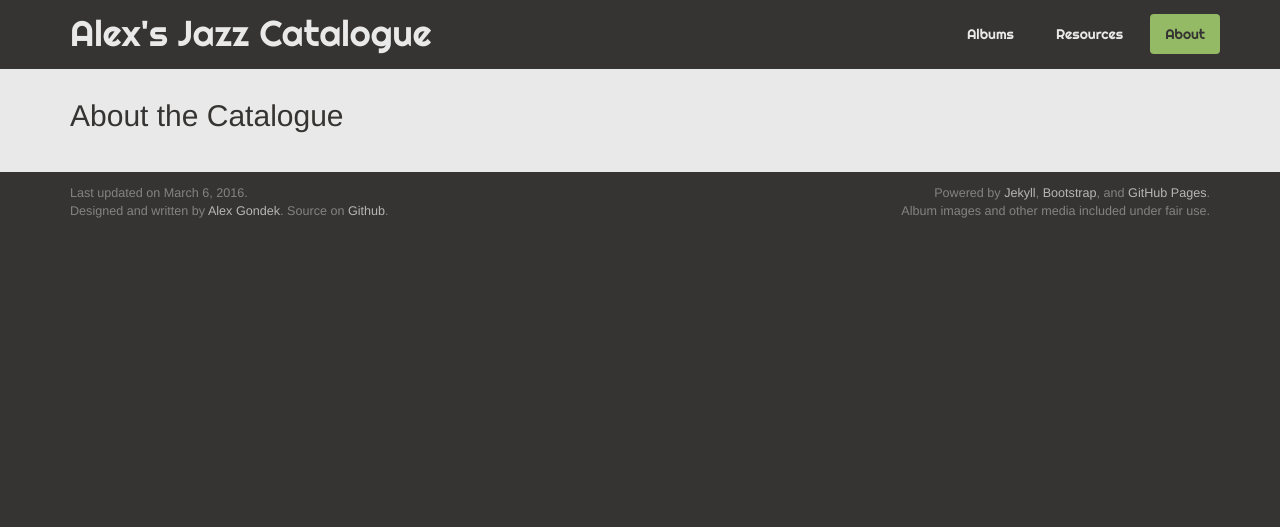
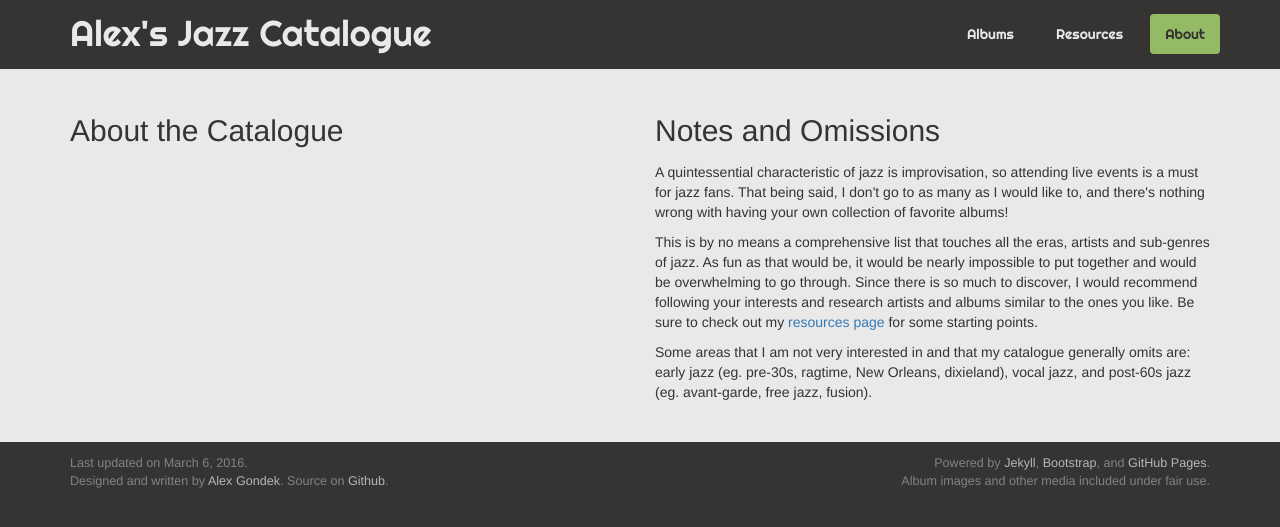
Before and after one commit to gondek/jazz-catalogue, a Jekyll site: the page built from about.html, in a window 1280 px wide. Shown: the top 527 px of the page. Built offline with Jekyll 4.4.1, drawn with Linux system fonts in a browser that asks for light colours.

Commit message:
Started working on Resources and About pages

```diff
--- a/_data/resources/kenburnsjazz.yml
+++ b/_data/resources/kenburnsjazz.yml
@@ -1 +1,3 @@
-name: "Ken Burns' *Jazz*"
+name: "Jazz: A Film by Ken Burns"
+description: >
+  For a documentary series on jazz, check out Ken Burns' "Jazz". Although it doesn't do a great job from the 50's onwards, it does a good job on everything before that.
--- a/_layouts/page.html
+++ b/_layouts/page.html
@@ -2,6 +2,5 @@
 layout: default
 ---
 <div class="page">
-  <h2>{{ page.title }}</h2>
   {{ content }}
 </div>
--- a/_sass/main.scss
+++ b/_sass/main.scss
@@ -269,8 +269,18 @@ blockquote {
 
 .page {
   h2 {
-    margin-top: 0;
+    margin: 15px 0;
   }
+
+
+  .resource {
+    margin: 15px 0;
+
+    h3 {
+      margin: 0 0 15px;
+    }
+  }
+
 }
 
 // Footer
--- /dev/null
+++ b/about.html
@@ -0,0 +1,20 @@
+---
+title: About
+layout: page
+id: about
+---
+<div class="row">
+  <div class="col-sm-6">
+    <h2>About the Catalogue</h2>
+
+    <p></p>
+  </div>
+  <div class="col-sm-6">
+    <h2>Notes and Omissions</h2>
+    <p>A quintessential characteristic of jazz is improvisation, so attending live events is a must for jazz fans. That being said, I don't go to as many as I would like to, and there's nothing wrong with having your own collection of favorite albums!</p>
+
+    <p>This is by no means a comprehensive list that touches all the eras, artists and sub-genres of jazz. As fun as that would be, it would be nearly impossible to put together and would be overwhelming to go through. Since there is so much to discover, I would recommend following your interests and research artists and albums similar to the ones you like. Be sure to check out my <a href="{{ site.baseurl }}/resources">resources page</a> for some starting points.</p>
+
+    <p>Some areas that I am not very interested in and that my catalogue generally omits are: early jazz (eg. pre-30s, ragtime, New Orleans, dixieland), vocal jazz, and post-60s jazz (eg. avant-garde, free jazz, fusion).</p>
+  </div>
+</div>
--- a/resources.html
+++ b/resources.html
@@ -3,10 +3,14 @@ title: Jazz Resources &amp; Media
 layout: page
 id: resources
 ---
+<h2>{{ page.title }}</h2>
 <div class="row">
   {% for resource_data in site.data.resources %}{% assign resource = resource_data[1] %}
     <div class="col-lg-4 col-sm-6">
-      {{ resource.name | markdownify }}
+      <div class="resource">
+        <h3>{{ resource.name }}</h3>
+        {{ resource.description | markdownify }}
+      </div>
     </div>
   {% endfor %}
 </div>
```
Also changed, not shown: about.md (deleted, +0 -5 lines), assets/covers/horace-silver-and-the-jazz-messengers.jpg.
